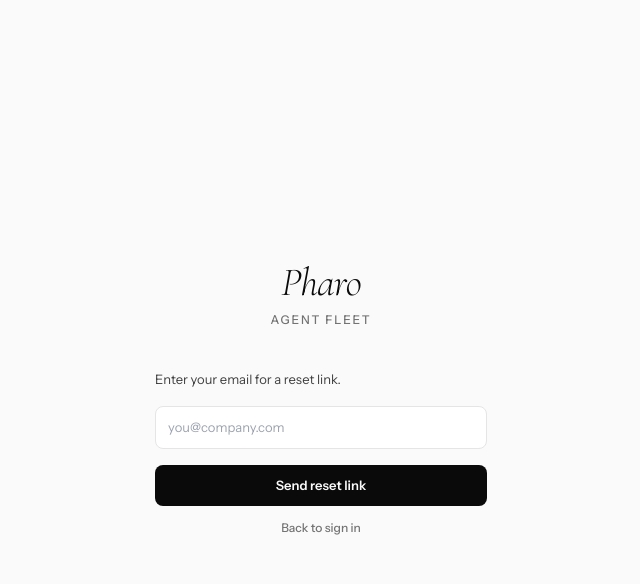
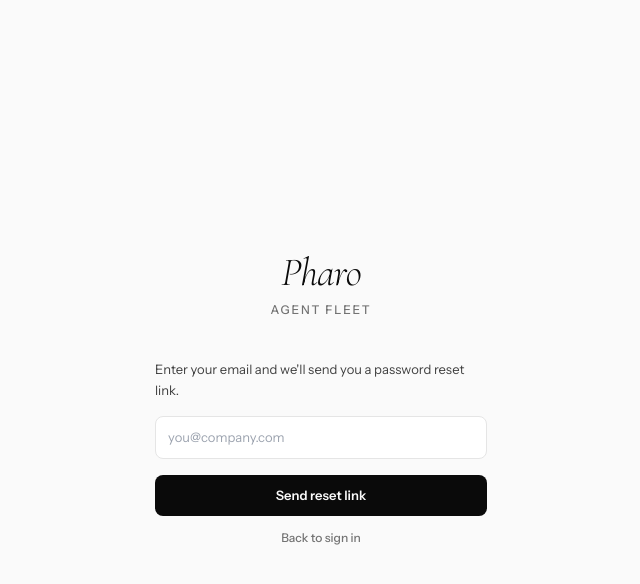
Before and after one commit to ai-sapira-poc/pharo-agents, a Next.js app: page /auth/login in a window 1280 px wide. Both pictures are taken after a click on the button "Forgot password?". Shown: the top 584 px of the page, without its empty margins (319-959 px from the left). Built offline with nearby package versions, Linux system fonts and the light colour scheme.

Commit message:
fix: clean login modes — magic link shows only email field, no password

```diff
--- a/src/app/auth/login/login-form.tsx
+++ b/src/app/auth/login/login-form.tsx
@@ -5,80 +5,85 @@ import { createSupabaseBrowser } from "@/lib/supabase-browser";
 import { useRouter, useSearchParams } from "next/navigation";
 import { Loader2, Eye, EyeOff } from "lucide-react";
 
-function getSupabase() {
-  return createSupabaseBrowser();
-}
-
 export function LoginForm() {
   const [email, setEmail] = useState("");
   const [password, setPassword] = useState("");
   const [error, setError] = useState("");
   const [loading, setLoading] = useState(false);
-  const [mode, setMode] = useState<"login" | "reset" | "magic">("login");
-  const [resetSent, setResetSent] = useState(false);
-  const [debug, setDebug] = useState("");
   const [showPassword, setShowPassword] = useState(false);
-  const router = useRouter();
+  const [mode, setMode] = useState<"login" | "magic" | "reset">("login");
+  const [emailSent, setEmailSent] = useState(false);
   const searchParams = useSearchParams();
   const redirect = searchParams.get("redirect") || "/";
 
   const handleLogin = async (e: React.FormEvent) => {
     e.preventDefault();
-    setError(""); setDebug(""); setLoading(true);
+    setError(""); setLoading(true);
+    const sb = createSupabaseBrowser();
+    const { error } = await sb.auth.signInWithPassword({ email, password });
+    if (error) { setError(error.message); setLoading(false); }
+    else { window.location.href = redirect; }
+  };
 
-    const supabase = getSupabase();
-
-    const url = "set"; const key = "set"; // using SSR browser client
-
-    const { data, error } = await supabase.auth.signInWithPassword({ email, password });
-    if (error) {
-      setError(error.message);
-      setDebug(`URL: ${url.substring(0, 30)}... | Key: ${key.substring(0, 20)}...`);
+  const handleMagicLink = async (e: React.FormEvent) => {
+    e.preventDefault();
+    setError(""); setLoading(true);
+    const sb = createSupabaseBrowser();
+    const { error } = await sb.auth.signInWithOtp({
+      email,
+      options: { emailRedirectTo: window.location.origin + "/" },
+    });
     setLoading(false);
-    } else {
-      // Hard redirect to ensure cookies are sent with the request
-      window.location.href = redirect;
-    }
+    if (error) setError(error.message);
+    else setEmailSent(true);
   };
 
   const handleReset = async (e: React.FormEvent) => {
     e.preventDefault();
     setError(""); setLoading(true);
-    const supabase = getSupabase();
-    const { error } = await supabase.auth.resetPasswordForEmail(email, {
+    const sb = createSupabaseBrowser();
+    const { error } = await sb.auth.resetPasswordForEmail(email, {
       redirectTo: `${window.location.origin}/auth/update-password`,
     });
     setLoading(false);
     if (error) setError(error.message);
-    else setResetSent(true);
-  };
-
-
-  const handleMagicLink = async (e: React.FormEvent) => {
-    e.preventDefault();
-    setError(""); setLoading(true);
-    const supabase = getSupabase();
-    const { error } = await supabase.auth.signInWithOtp({
-      email,
-      options: { emailRedirectTo: window.location.origin + "/" },
-    });
-    setLoading(false);
-    if (error) setError(error.message);
-    else setResetSent(true);
+    else setEmailSent(true);
   };
 
   const inputClass = "w-full px-3 py-2.5 rounded-lg border text-[13px] outline-none transition-colors";
   const inputStyle = { background: "var(--bg-surface)", borderColor: "var(--border-subtle)", color: "var(--text-primary)" };
 
+  // Email sent confirmation (shared by magic link + reset)
+  if (emailSent) {
+    return (
+      <div className="min-h-screen flex items-center justify-center" style={{ background: "var(--bg-root)" }}>
+        <div className="w-full max-w-[380px] px-6 text-center">
+          <h1 className="text-[40px] leading-none mb-2" style={{ fontFamily: "var(--font-heading)", fontWeight: 300, fontStyle: "italic" }}>Pharo</h1>
+          <p className="text-[13px] mt-6 mb-4" style={{ color: "var(--text-secondary)" }}>
+            {mode === "magic" ? "Check your email for a sign-in link." : "Check your email for a password reset link."}
+          </p>
+          <p className="text-[12px] mb-6 font-mono" style={{ color: "var(--text-muted)" }}>{email}</p>
+          <button onClick={() => { setMode("login"); setEmailSent(false); setError(""); }}
+            className="text-[12px] font-medium" style={{ color: "var(--text-muted)" }}>
+            Back to sign in
+          </button>
+        </div>
+      </div>
+    );
+  }
+
   return (
     <div className="min-h-screen flex items-center justify-center" style={{ background: "var(--bg-root)" }}>
       <div className="w-full max-w-[380px] px-6">
+        {/* Logo */}
         <div className="mb-10 text-center">
           <h1 className="text-[40px] leading-none" style={{ fontFamily: "var(--font-heading)", fontWeight: 300, fontStyle: "italic" }}>Pharo</h1>
           <p className="text-[12px] font-medium uppercase tracking-[0.15em] mt-2" style={{ color: "var(--text-muted)" }}>Agent Fleet</p>
         </div>
 
-        {mode === "login" ? (
+        {/* PASSWORD LOGIN */}
+        {mode === "login" && (
+          <>
             <form onSubmit={handleLogin}>
               <div className="space-y-3">
                 <div>
@@ -90,78 +95,79 @@ export function LoginForm() {
                   <label className="text-[11px] font-semibold uppercase tracking-[0.1em] block mb-1.5" style={{ color: "var(--text-muted)" }}>Password</label>
                   <div className="relative">
                     <input type={showPassword ? "text" : "password"} value={password} onChange={(e) => setPassword(e.target.value)}
-                    className={inputClass} style={{ ...inputStyle, paddingRight: '40px' }} placeholder="••••••••" required />
+                      className={inputClass} style={{ ...inputStyle, paddingRight: "40px" }} placeholder="••••••••" required />
                     <button type="button" onClick={() => setShowPassword(!showPassword)}
-                    className="absolute right-3 top-1/2 -translate-y-1/2 p-0.5"
-                    style={{ color: 'var(--text-muted)' }}>
+                      className="absolute right-3 top-1/2 -translate-y-1/2 p-0.5" style={{ color: "var(--text-muted)" }}>
                       {showPassword ? <EyeOff size={15} strokeWidth={1.5} /> : <Eye size={15} strokeWidth={1.5} />}
                     </button>
                   </div>
                 </div>
               </div>
               {error && <p className="text-[12px] mt-3" style={{ color: "var(--danger)" }}>{error}</p>}
-            {debug && <p className="text-[10px] mt-1 font-mono" style={{ color: "var(--text-muted)" }}>{debug}</p>}
               <button type="submit" disabled={loading}
                 className="w-full mt-5 px-4 py-2.5 rounded-lg text-[13px] font-semibold flex items-center justify-center gap-2"
                 style={{ background: "var(--text-primary)", color: "var(--bg-root)" }}>
                 {loading ? <Loader2 size={14} className="animate-spin" /> : null} Sign in
               </button>
-            <button type="button" onClick={() => setMode("reset")}
+              <button type="button" onClick={() => { setMode("reset"); setError(""); }}
                 className="w-full mt-3 text-[12px] font-medium" style={{ color: "var(--text-muted)" }}>
                 Forgot password?
               </button>
-            <div className="relative my-4">
+            </form>
+
+            <div className="relative my-5">
               <div className="absolute inset-0 flex items-center"><div className="w-full" style={{ borderTop: "1px solid var(--border-subtle)" }}></div></div>
               <div className="relative flex justify-center"><span className="px-2 text-[11px]" style={{ background: "var(--bg-root)", color: "var(--text-muted)" }}>or</span></div>
             </div>
-            <button type="button" onClick={() => setMode("magic")}
+
+            <button type="button" onClick={() => { setMode("magic"); setError(""); }}
               className="w-full px-4 py-2.5 rounded-lg text-[13px] font-medium border flex items-center justify-center gap-2"
               style={{ borderColor: "var(--border-subtle)", color: "var(--text-primary)" }}>
               Sign in with magic link
             </button>
+          </>
+        )}
+
+        {/* MAGIC LINK */}
+        {mode === "magic" && (
+          <form onSubmit={handleMagicLink}>
+            <p className="text-[13px] mb-4" style={{ color: "var(--text-secondary)" }}>
+              Enter your email and we'll send you a sign-in link.
+            </p>
+            <input type="email" value={email} onChange={(e) => setEmail(e.target.value)}
+              className={inputClass} style={inputStyle} placeholder="you@company.com" required autoFocus />
+            {error && <p className="text-[12px] mt-3" style={{ color: "var(--danger)" }}>{error}</p>}
+            <button type="submit" disabled={loading}
+              className="w-full mt-4 px-4 py-2.5 rounded-lg text-[13px] font-semibold flex items-center justify-center gap-2"
+              style={{ background: "var(--text-primary)", color: "var(--bg-root)" }}>
+              {loading ? <Loader2 size={14} className="animate-spin" /> : null} Send magic link
+            </button>
+            <button type="button" onClick={() => { setMode("login"); setError(""); }}
+              className="w-full mt-3 text-[12px] font-medium" style={{ color: "var(--text-muted)" }}>
+              Back to sign in
+            </button>
           </form>
-        ) : resetSent ? (
-          <div className="text-center">
-            <p className="text-[13px] mb-4" style={{ color: "var(--text-secondary)" }}>Check your email for a reset link.</p>
-            <button onClick={() => { setMode("login"); setResetSent(false); }}
-              className="text-[12px] font-medium" style={{ color: "var(--text-muted)" }}>Back to sign in</button>
-          </div>
-        ) : (
+        )}
+
+        {/* RESET PASSWORD */}
+        {mode === "reset" && (
           <form onSubmit={handleReset}>
-            <p className="text-[13px] mb-4" style={{ color: "var(--text-secondary)" }}>Enter your email for a reset link.</p>
+            <p className="text-[13px] mb-4" style={{ color: "var(--text-secondary)" }}>
+              Enter your email and we'll send you a password reset link.
+            </p>
             <input type="email" value={email} onChange={(e) => setEmail(e.target.value)}
-              className={inputClass} style={inputStyle} placeholder="you@company.com" required />
-            {error && <p className="text-[12px] mt-2" style={{ color: "var(--danger)" }}>{error}</p>}
+              className={inputClass} style={inputStyle} placeholder="you@company.com" required autoFocus />
+            {error && <p className="text-[12px] mt-3" style={{ color: "var(--danger)" }}>{error}</p>}
             <button type="submit" disabled={loading}
               className="w-full mt-4 px-4 py-2.5 rounded-lg text-[13px] font-semibold flex items-center justify-center gap-2"
               style={{ background: "var(--text-primary)", color: "var(--bg-root)" }}>
               {loading ? <Loader2 size={14} className="animate-spin" /> : null} Send reset link
             </button>
-            <button type="button" onClick={() => setMode("login")}
-              className="w-full mt-3 text-[12px] font-medium" style={{ color: "var(--text-muted)" }}>Back to sign in</button>
+            <button type="button" onClick={() => { setMode("login"); setError(""); }}
+              className="w-full mt-3 text-[12px] font-medium" style={{ color: "var(--text-muted)" }}>
+              Back to sign in
+            </button>
           </form>
-        )}
-        {mode === "magic" && !resetSent && (
-          <form onSubmit={handleMagicLink}>
-            <p className="text-[13px] mb-4" style={{ color: "var(--text-secondary)" }}>Enter your email and we'll send you a sign-in link.</p>
-            <input type="email" value={email} onChange={(e) => setEmail(e.target.value)}
-              className={inputClass} style={inputStyle} placeholder="you@company.com" required />
-            {error && <p className="text-[12px] mt-2" style={{ color: "var(--danger)" }}>{error}</p>}
-            <button type="submit" disabled={loading}
-              className="w-full mt-4 px-4 py-2.5 rounded-lg text-[13px] font-semibold flex items-center justify-center gap-2"
-              style={{ background: "var(--text-primary)", color: "var(--bg-root)" }}>
-              {loading ? <Loader2 size={14} className="animate-spin" /> : null} Send magic link
-            </button>
-            <button type="button" onClick={() => setMode("login")}
-              className="w-full mt-3 text-[12px] font-medium" style={{ color: "var(--text-muted)" }}>Back to sign in</button>
-          </form>
-        )}
-        {mode === "magic" && resetSent && (
-          <div className="text-center">
-            <p className="text-[13px] mb-4" style={{ color: "var(--text-secondary)" }}>Check your email for a sign-in link.</p>
-            <button onClick={() => { setMode("login"); setResetSent(false); }}
-              className="text-[12px] font-medium" style={{ color: "var(--text-muted)" }}>Back to sign in</button>
-          </div>
         )}
       </div>
     </div>
```
Lines whose indentation alone changed are shown as unchanged.
